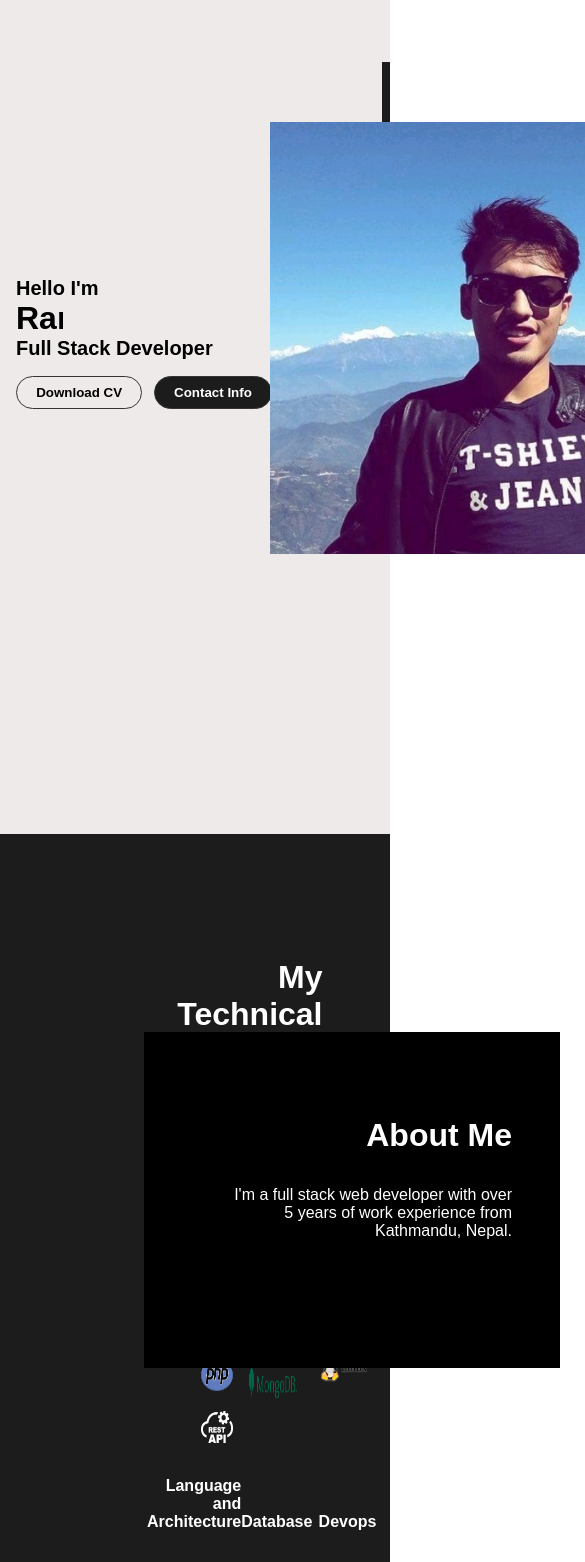
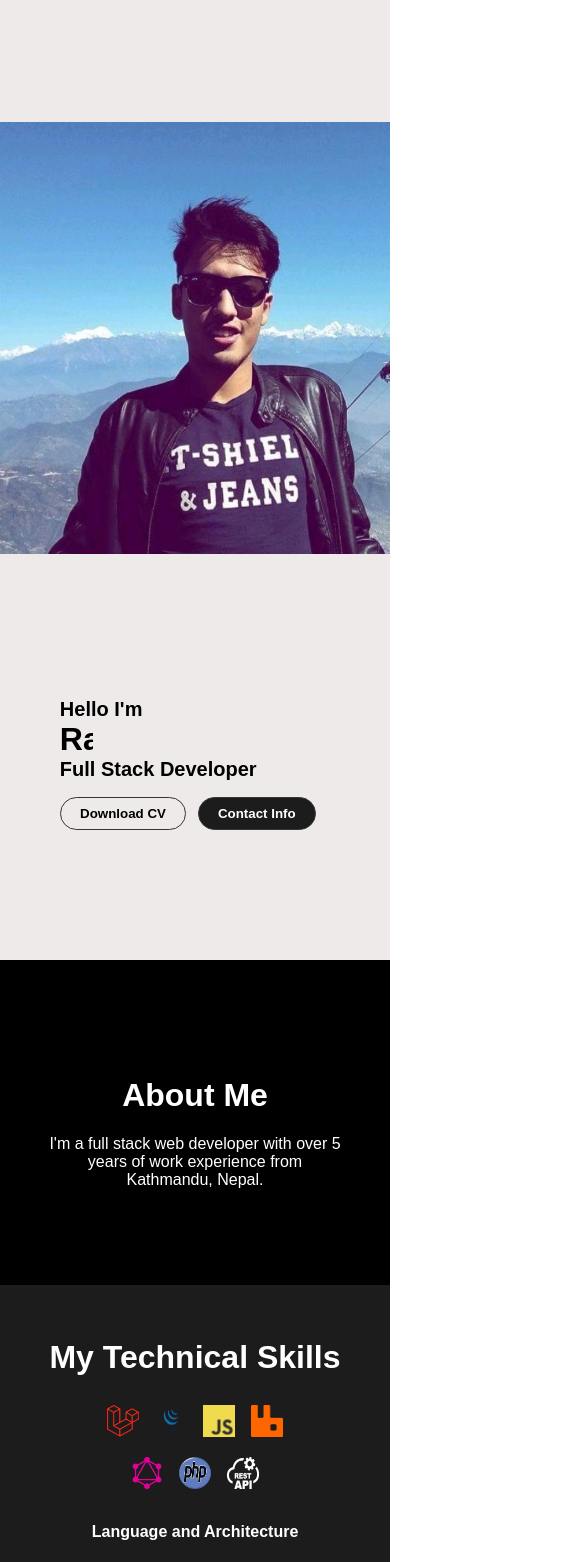
Before and after one commit to ranjanmanandhar/portfolio, a React (Create React App) app: page /project/1 in a window 390 px wide. Shown: the part 86-1648 px from the top of the page, 585 px wide, since content can reach past the window. Built offline with nearby package versions, Linux system fonts and the light colour scheme; some icons are missing; a web font is replaced by a local one.

Commit message:
build: add mobile responsive design

```diff
--- a/src/pages/Home.js
+++ b/src/pages/Home.js
@@ -13,7 +13,6 @@ function Home() {
       <About />
       <MyWork/>
       <Experience/>
-      {/* <Contact /> */}
     </div>
   );
 }
--- a/src/styles/About.css
+++ b/src/styles/About.css
@@ -39,7 +39,6 @@
 }
 
 .about-me{
-    margin-bottom: 20em;
     position: absolute;
     margin: 0;
     left: 9em;
@@ -70,3 +69,40 @@
     width: 2rem;
     height: 2rem;
 }
+
+@media only screen and (max-width: 1200px){
+    /*Tablets [601px -> 1200px]*/
+}
+@media only screen and (max-width: 600px){
+    .about{
+    background-color: none;
+        padding: 0em;
+    }
+    .about-container{
+        flex-direction: column-reverse;
+        width: 100%;
+        text-align: center;
+    }
+	.about-me{
+        position: static;
+        width: auto;
+        padding: 6em 3em 6em 3em;
+    }
+
+    .about-me p{
+        margin: 0em;
+    }
+
+    .about-technical-skills{
+        padding:  2em 3em 4em 3em;
+        width: auto;
+    }
+
+    .technical-skills{
+        flex-direction: column;
+        align-items: center;
+    }
+}
+@media only screen and (max-width: 425px){
+	/*Small smartphones [325px -> 425px]*/
+}
--- a/src/styles/Contact.css
+++ b/src/styles/Contact.css
@@ -32,8 +32,14 @@
   }
 
   @media only screen and (max-width: 600px) {
+    .contact{
+      position: static;
+      margin: auto;
+      width: auto;
+    }
+
     .contact .upper-container {
-        width: 250px;
+        width: 80%;
         flex-direction: column;
       }
   }
--- a/src/styles/Experience.css
+++ b/src/styles/Experience.css
@@ -11,3 +11,26 @@
     padding: 0.5em 0.4em;
     color: white;
 }
+
+@media only screen and (max-width: 1200px){
+    /*Tablets [601px -> 1200px]*/
+}
+@media only screen and (max-width: 600px){
+	.experience{
+        position: static;
+        padding: 0em 3em;
+        width: auto;
+    }
+
+    .experience h1{
+        margin-top: 0em;
+        text-align: center;
+    }
+
+    .vertical-timeline{
+        width: 100%;
+    }
+}
+@media only screen and (max-width: 425px){
+	/*Small smartphones [325px -> 425px]*/
+}
--- a/src/styles/Footer.css
+++ b/src/styles/Footer.css
@@ -1,11 +1,11 @@
 .footer {
     width: 100%;
-    height: 200px;
+    height: 12.5em;
     display: flex;
     justify-content: center;
     align-items: center;
     flex-direction: column;
-    padding-top: 10px;
+    padding-top: 0.625em;
     margin-top: 10em;
   }
 
@@ -18,12 +18,12 @@
   .footer a {
     color: white;
     text-decoration: none;
-    margin: 20px;
-    font-size: 30px;
+    margin: 1.25em;
+    font-size: 1.875em;
   }
 
   .footer p {
-    font-size: 18px;
+    font-size: 1.125em;
     color: white;
   }
 
@@ -33,7 +33,10 @@
   }
 
   @media only screen and (max-width: 600px) {
+    .footer {
+      margin-top: 0em;
+    }
     .footer svg {
-      font-size: 50px;
+      font-size: 3.125em;
     }
   }
--- a/src/styles/Home.css
+++ b/src/styles/Home.css
@@ -17,23 +17,23 @@
   }
 
   .about h2 {
-    font-size: 80px;
+    font-size: 5em;
     color: #e9d35b;
-    height: 50px;
+    height: 3.125em;
   }
 
   .about .prompt {
     width: 40%;
-    font-size: 30px;
+    font-size: 1.875em;
   }
   .prompt svg {
-    font-size: 60px;
-    margin: 5px;
+    font-size: 3.75em;
+    margin: 0.313em;
     color: rgb(0, 0, 0);
   }
 
   .skills {
-    font-size: 35px;
+    font-size: 2.188em;
     width: 100%;
     display: flex;
     justify-content: center;
@@ -51,7 +51,7 @@
   }
 
   .list span {
-    font-size: 20px;
+    font-size: 1.25em;
   }
 
 /* BUTTONS */
@@ -104,12 +104,12 @@
 
   @media only screen and (max-width: 600px) {
     .about h2 {
-      font-size: 40px;
+      font-size: 2.5em;
     }
 
     .about .prompt {
-      margin-top: 10px;
-      font-size: 20px;
+      margin-top: 0.625rem;
+      font-size: 1.25rem;
       width: 80%;
     }
 
@@ -121,6 +121,6 @@
     }
 
     .skills h2 {
-      font-size: 30px;
+      font-size: 1.875rem;
     }
   }
--- a/src/styles/MyWork.css
+++ b/src/styles/MyWork.css
@@ -27,3 +27,25 @@
     width: 26em;
     height: 18em;
 }
+
+
+@media only screen and (max-width: 1200px){
+    /*Tablets [601px -> 1200px]*/
+}
+@media only screen and (max-width: 600px){
+	.mywork{
+        padding: 2em;
+    }
+
+    .mywork h1{
+        text-align: center;
+    }
+
+    .myprojects div img{
+        width: 100%;
+        height: 100%;
+    }
+}
+@media only screen and (max-width: 425px){
+	/*Small smartphones [325px -> 425px]*/
+}
--- a/src/styles/Navbar.css
+++ b/src/styles/Navbar.css
@@ -4,7 +4,7 @@
 }
 
 .navbar {
-  width: 80%;
+  /* width: 80%; */
   height: 10vh;
   display: flex;
   justify-content: space-between;
@@ -56,8 +56,8 @@ li {
 .navbar a {
   color: black;
   text-decoration: none;
-  margin: 20px;
-  font-size: 25px;
+  margin: 1.25rem;
+  font-size: 1.563rem;
 }
 
 .navbar.active {
@@ -68,17 +68,17 @@ li {
 
 .toggleButton {
   width: 100%;
-  height: 100px;
+  height: 6.25rem;
   display: flex;
   align-items: center;
   justify-content: flex-end;
 }
 
 .toggleButton svg {
-  font-size: 50px;
+  font-size: 3.125rem;
 }
 .toggleButton button {
-  margin-right: 20px;
+  margin-right: 1.25rem;
   background-color: black;
   border: none;
   color: white;
@@ -106,7 +106,7 @@ li {
 
 @media only screen and (max-width: 900px) {
   .navbar a {
-    width: 70px;
+    width: 4.375rem;
   }
 }
 
@@ -117,7 +117,7 @@ li {
   }
 
   .sm-logo {
-    margin-left: 20px;
+    margin-left: 1.25rem;
     font-size: 2rem;
     font-family: 'Teko-SemiBold',sans-serif;
   }
--- a/src/styles/Profile.css
+++ b/src/styles/Profile.css
@@ -74,3 +74,35 @@ margin: 0px;
         width: 93%;
     }
 }
+
+@media only screen and (max-width: 1200px){
+    /*Tablets [601px -> 1200px]*/
+}
+@media only screen and (max-width: 600px){
+	.profile{
+        display: flex;
+        flex-direction: column;
+        height: auto;
+        padding-bottom: 5em;
+    }
+
+    .profile-bg{
+        background-color: unset;
+        width: auto;
+        height: unset;
+    }
+
+    .profile-pic{
+        position: static;
+        margin-left: 0em;
+        width: auto;
+    }
+
+    .profile-pic img{
+        max-width: 100%;
+        height: auto;
+    }
+}
+@media only screen and (max-width: 425px){
+	/*Small smartphones [325px -> 425px]*/
+}
--- a/src/styles/ProjectDisplay.css
+++ b/src/styles/ProjectDisplay.css
@@ -8,21 +8,21 @@
   }
 
   .project h1 {
-    margin-top: 50px;
+    margin-top: 3.125rem;
     color: #3e497a;
-    font-size: 35px;
+    font-size: 2.188rem;
   }
   .project img {
-    width: 700px;
+    width: 43.75rem;
     border-radius: 10px;
   }
 
   .project p {
-    font-size: 40px;
+    font-size: 2.5rem;
     color: #3e497a;
   }
 
   .project svg {
-    font-size: 60px;
+    font-size: 3.75rem;
     color: #3e497a;
   }
--- a/src/styles/Projects.css
+++ b/src/styles/Projects.css
@@ -9,7 +9,7 @@
   .projects .projectTitle {
     text-align: center;
     color: #3e497a;
-    font-size: 60px;
+    font-size: 3.75rem;
     font-weight: bolder;
   }
 
@@ -24,10 +24,10 @@
   /* MENU ITEM STYLING */
 
   .projectItem {
-    border-radius: 15px;
-    width: 300px;
-    height: 300px;
-    margin: 40px;
+    border-radius: 0.938rem;
+    width: 18.75rem;
+    height: 1.375rem;
+    margin: 2.5rem;
     box-shadow: 0px 3px 15px rgba(0, 0, 0, 0.2);
     text-align: center;
   }
@@ -41,14 +41,14 @@
     border-top-left-radius: 15px;
     border-top-right-radius: 15px;
     width: 100%;
-    height: 200px;
+    height: 12.5rem;
     background-position: center;
     background-repeat: no-repeat;
     background-size: cover;
   }
 
   .projectItem h1 {
-    font-size: 25px;
+    font-size: 1.536rem;
   }
 
   @media only screen and (max-width: 1300px) {
@@ -68,7 +68,7 @@
       width: 100%;
     }
     .projectItem {
-      width: 300px;
-      height: 300px;
+      width: 18.75rem;
+      height: 18.75rem;
     }
   }
```
